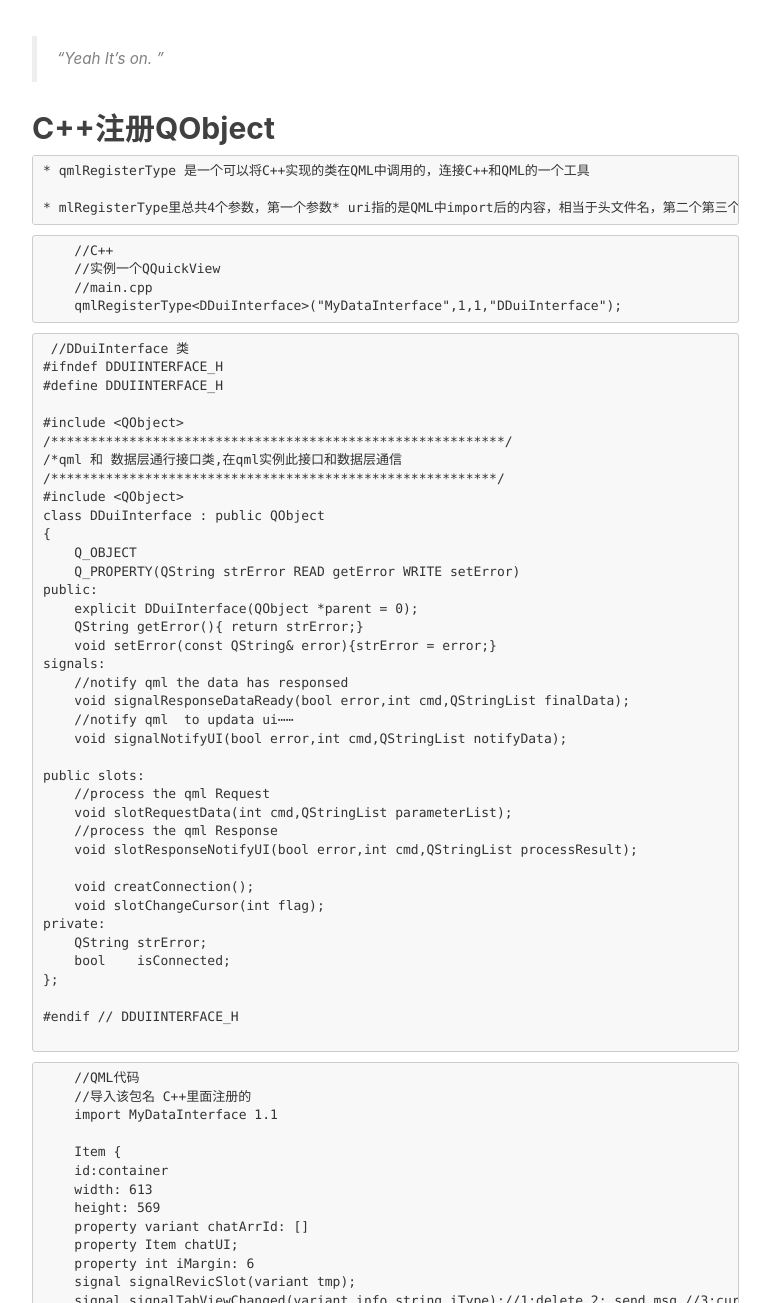
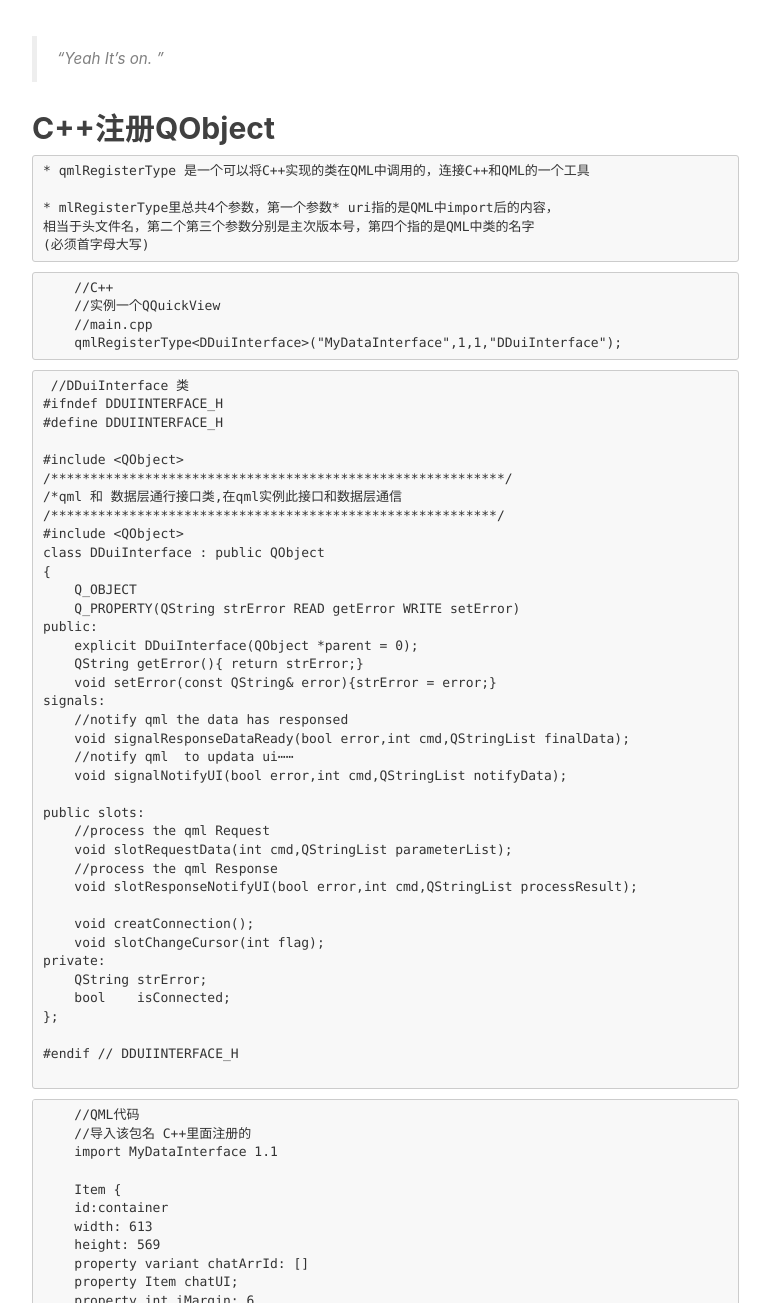
Before and after one commit to toby20130333/toby20130333.github.io, a Jekyll site: the page built from _posts/2017-03-10-QtQuick-C++2.markdown, in a window 1280 px wide and 1400 px high, scrolled down 490 px, cut to the strip 97-1400 px from the top of the window. Shown: the whole strip, without its empty margins (233-1003 px from the left). Built offline with Jekyll 4.4.1, drawn with Linux system fonts in a browser that asks for light colours; nearby versions of some CDN libraries; comment, search, counter and statistics services are not loaded; some of the changed text lies outside the part shown.

Commit message:
add new blog2

````diff
--- a/_posts/2017-03-10-QtQuick-C++.markdown
+++ b/_posts/2017-03-10-QtQuick-C++.markdown
@@ -15,7 +15,7 @@ tags:
 
 ## QML信号是什么?
 
-    一个基于Item的组件该有的本能
+    * 一个基于Item的组件该有的本能
 
     * QML信号传递给C++的槽函数
 
@@ -53,7 +53,7 @@ tags:
 
 ## QML槽是什么?
 
-    一个基于Item的组件可以自定义的普通函数
+    * 一个基于Item的组件可以自定义的普通函数
 
     * C++信号传递给QML的槽函数
 
--- a/_posts/2017-03-10-QtQuick-C++2.markdown
+++ b/_posts/2017-03-10-QtQuick-C++2.markdown
@@ -17,7 +17,9 @@ tags:
 
     * qmlRegisterType 是一个可以将C++实现的类在QML中调用的，连接C++和QML的一个工具
 
-    * mlRegisterType里总共4个参数，第一个参数* uri指的是QML中import后的内容，相当于头文件名，第二个第三个参数分别是主次版本号，第四个指的是QML中类的名字(必须首字母大写)
+    * mlRegisterType里总共4个参数，第一个参数* uri指的是QML中import后的内容，
+    相当于头文件名，第二个第三个参数分别是主次版本号，第四个指的是QML中类的名字
+    (必须首字母大写)
 
 ```
     //C++
@@ -92,7 +94,7 @@ private:
 
 ```
 
-## main函数注册单例1
+## main函数注册单例(1)
 
     * 一个基于QQmlApplicationEngine的app
 
@@ -120,7 +122,7 @@ private:
 
 ```
 
-## main函数注册单例2
+## main函数注册单例(2)
 
     * 一个基于QQmlApplicationEngine的app
 
````
